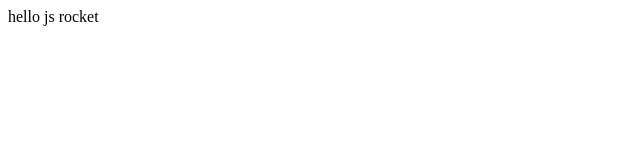
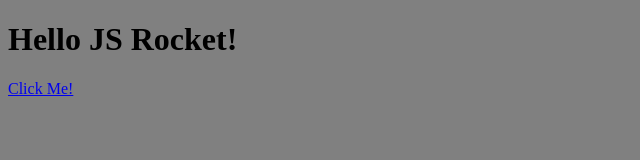
Before and after one commit to MS-10/js-rocket, a plain HTML site: page index.html in a window 1280 px wide. Shown: the whole page, without its empty margins (0-640 px from the left). Drawn offline with Linux system fonts and the light colour scheme.

Commit message:
Added some style

```diff
--- /dev/null
+++ b/css/style.css
@@ -0,0 +1,3 @@
+body{
+	background-color: grey;
+}
--- a/index.html
+++ b/index.html
@@ -1,5 +1,12 @@
-hello js rocket
-
-<script type="text/javascript">
-	console.log('Hello there Friends!');
-</script>
+<!DOCTYPE html>
+<html>
+<head>
+	<title>JS Rocket</title>
+	<script type="text/javascript" src="js/script.js"></script>
+	<link rel="stylesheet" type="text/css" href="css/style.css">
+</head>
+<body>
+	<h1>Hello JS Rocket!</h1>
+	<a href="#" onclick="car.switchCar(true);">Click Me!</a>
+</body>
+</html>
--- /dev/null
+++ b/js/script.js
@@ -0,0 +1,24 @@
+var car = {
+	make: 'VW',
+	type: 'Polo',
+	color: 'blue',
+	isTurnedOn: false,
+	numberOfWheels: 4,
+	seats: ['seat 1', 'seat 2', 'seat 3', 'seat 4'],
+	turnOn: function () {
+		this.isTurnedOn = true;
+	},
+	fly: function () {
+		alert('fly');
+	},
+	switchCar: function (isOn) {
+		console.log('turn car' +isOn);
+		if (isOn = true) {
+			this.isTurnedOn = true;
+		} else {
+			this.isTurnedOn = false;
+			}
+	}
+};
+
+console.log('Hello there Friends!');
```
